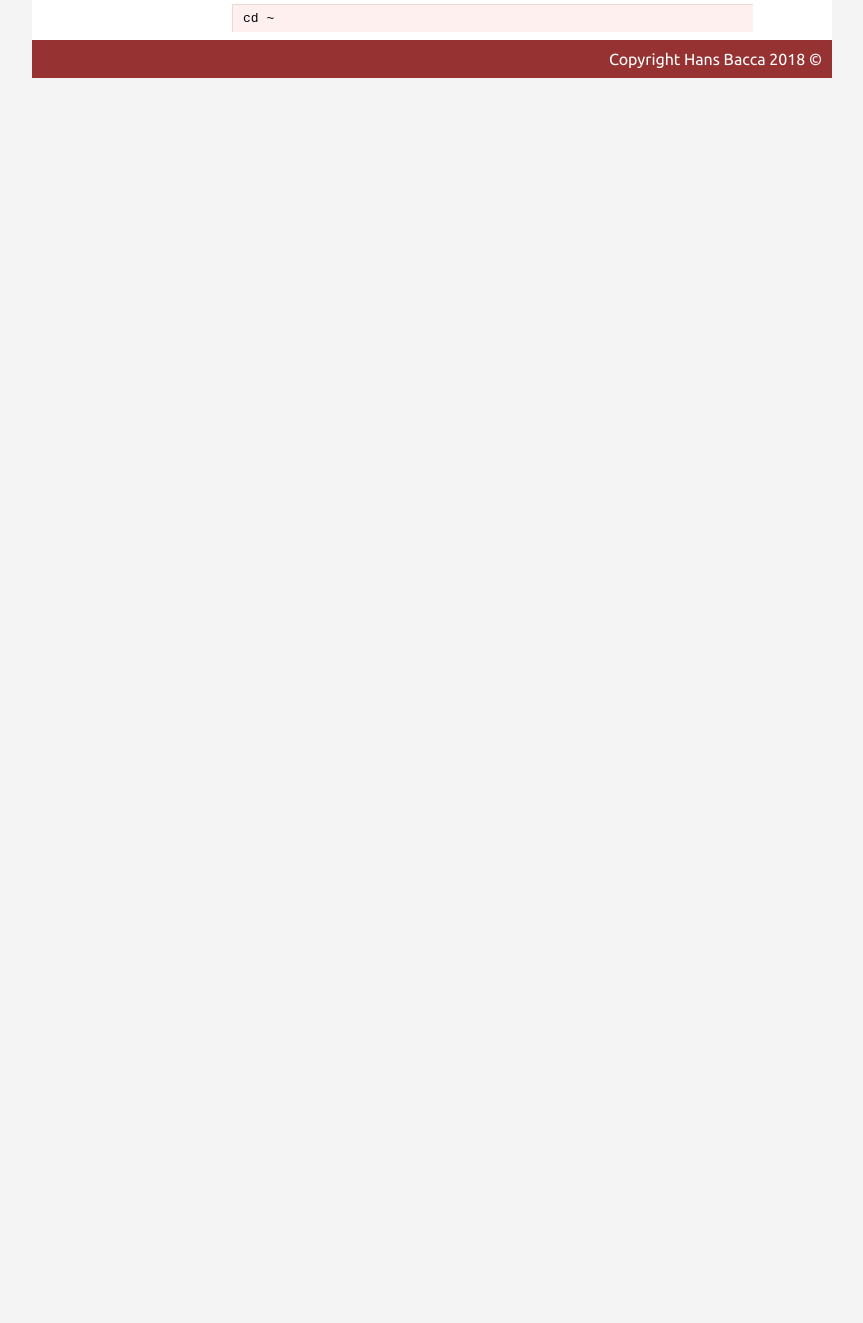
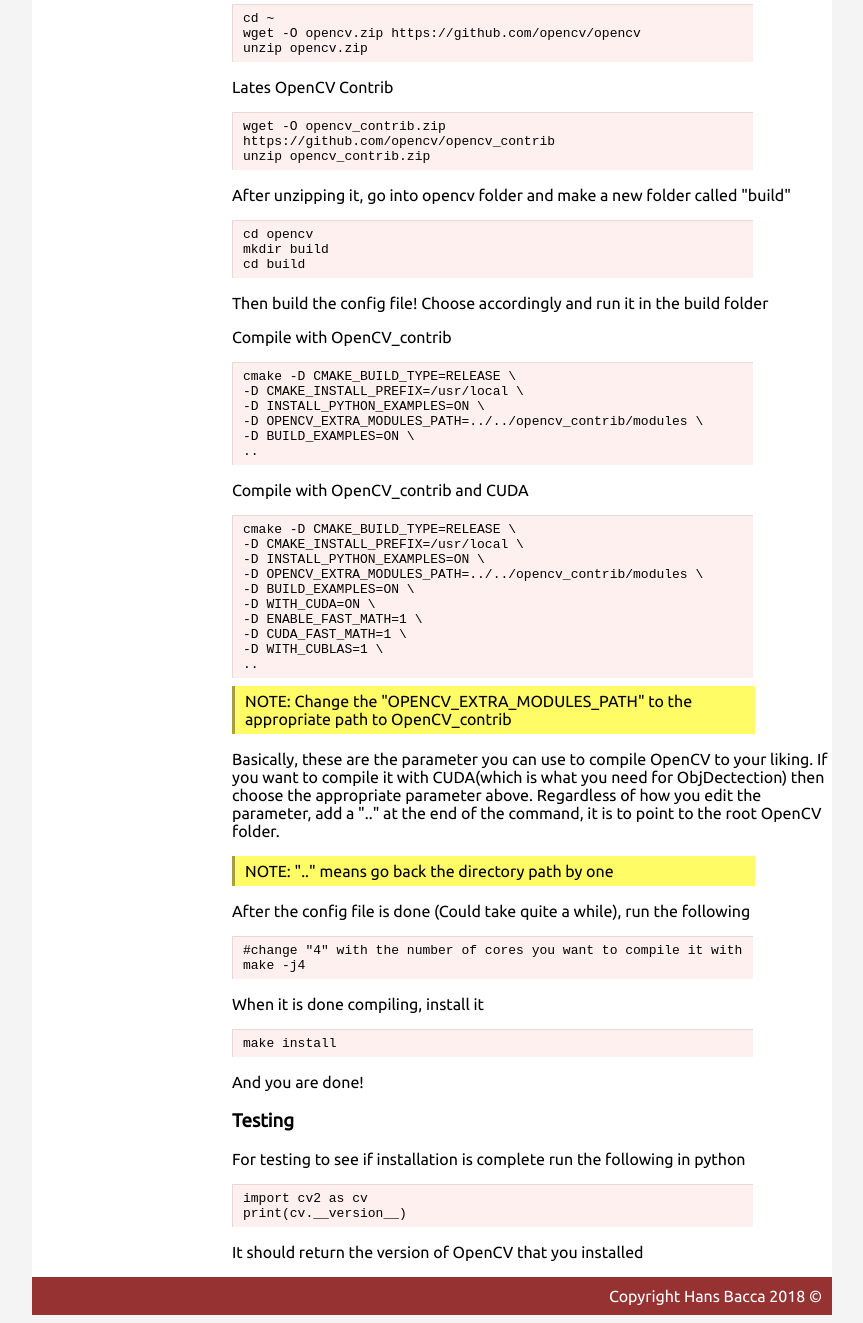
Before and after one commit to hanscau/old.hanscau.github.io, a plain HTML site: page opencv_installation.html in a window 1280 px wide. Shown: the part 1229-2552 px from the top of the page, without its empty margins (208-1071 px from the left). Before the commit the page ends 1315 px from the top, so only its background shows below. Drawn offline with Linux system fonts and the light colour scheme.

Commit message:
Fixed error
zzzzz

```diff
--- a/opencv_installation.html
+++ b/opencv_installation.html
@@ -55,7 +55,7 @@
 				sudo apt-get install libgtk-3-dev<br>
 				sudo apt-get install libatlas-base-dev gfortran<br>
 				sudo apt-get install python2.7-dev python3.5-dev<br>
-				sudo apt-get install python-devel numpy<br>
+				sudo apt-get install python-dev python-numpy<br>
 				sudo apt-get install gcc gcc-c++<br>
 				sudo apt-get install gtk2.0<br>
 				sudo apt-get install libv4l-0<br>
@@ -75,7 +75,71 @@
 			<p>Latest OpenCV</p>
 			<code>
 				cd ~<br>
+				wget -O opencv.zip https://github.com/opencv/opencv<br>
+				unzip opencv.zip<br>
 			</code>
+
+			<p>Lates OpenCV Contrib</p>
+			<code>
+				wget -O opencv_contrib.zip https://github.com/opencv/opencv_contrib</br>
+				unzip opencv_contrib.zip<br>
+			</code>
+			<p>After unzipping it, go into opencv folder and make a new folder called "build"</p>
+			<code>
+				cd opencv<br>
+				mkdir build<br>
+				cd build
+			</code>
+			<p>Then build the config file! Choose accordingly and run it in the build folder</p>
+			<p>Compile with OpenCV_contrib</p>
+			<code>
+				cmake -D CMAKE_BUILD_TYPE=RELEASE \<br>
+    		-D CMAKE_INSTALL_PREFIX=/usr/local \<br>
+    		-D INSTALL_PYTHON_EXAMPLES=ON \<br>
+    		-D OPENCV_EXTRA_MODULES_PATH=../../opencv_contrib/modules \<br>
+    		-D BUILD_EXAMPLES=ON \<br>
+				..
+			</code>
+			<p>Compile with OpenCV_contrib and CUDA</p>
+			<code>
+				cmake -D CMAKE_BUILD_TYPE=RELEASE \<br>
+    		-D CMAKE_INSTALL_PREFIX=/usr/local \<br>
+    		-D INSTALL_PYTHON_EXAMPLES=ON \<br>
+    		-D OPENCV_EXTRA_MODULES_PATH=../../opencv_contrib/modules \<br>
+    		-D BUILD_EXAMPLES=ON \<br>
+				-D WITH_CUDA=ON \<br>
+				-D ENABLE_FAST_MATH=1 \<br>
+				-D CUDA_FAST_MATH=1 \<br>
+				-D WITH_CUBLAS=1 \<br>
+				..
+			</code>
+			<note>
+				NOTE: Change the "OPENCV_EXTRA_MODULES_PATH" to the appropriate path to OpenCV_contrib
+			</note>
+			<p>Basically, these are the parameter you can use to compile OpenCV to your liking.
+				If you want to compile it with CUDA(which is what you need for ObjDectection) then choose
+				the appropriate parameter above. Regardless of how you edit the parameter, add a ".." at
+				the end of the command, it is to point to the root OpenCV folder.</p>
+			<note>
+				NOTE: ".." means go back the directory path by one
+			</note>
+		<p>After the config file is done (Could take quite a while), run the following</p>
+		<code>
+			#change "4" with the number of cores you want to compile it with<br>
+			make -j4
+		</code>
+		<p>When it is done compiling, install it</p>
+		<code>
+			make install
+		</code>
+		<p>And you are done!</p>
+		<h3>Testing</h3>
+		<p>For testing to see if installation is complete run the following in python</p>
+		<code>
+			import cv2 as cv<br>
+			print(cv.__version__)
+		</code>
+		<p>It should return the version of OpenCV that you installed</p>
 
 		</div>
 
```
Also changed, not shown: linux_ubuntu.html (+0 -4 lines).
